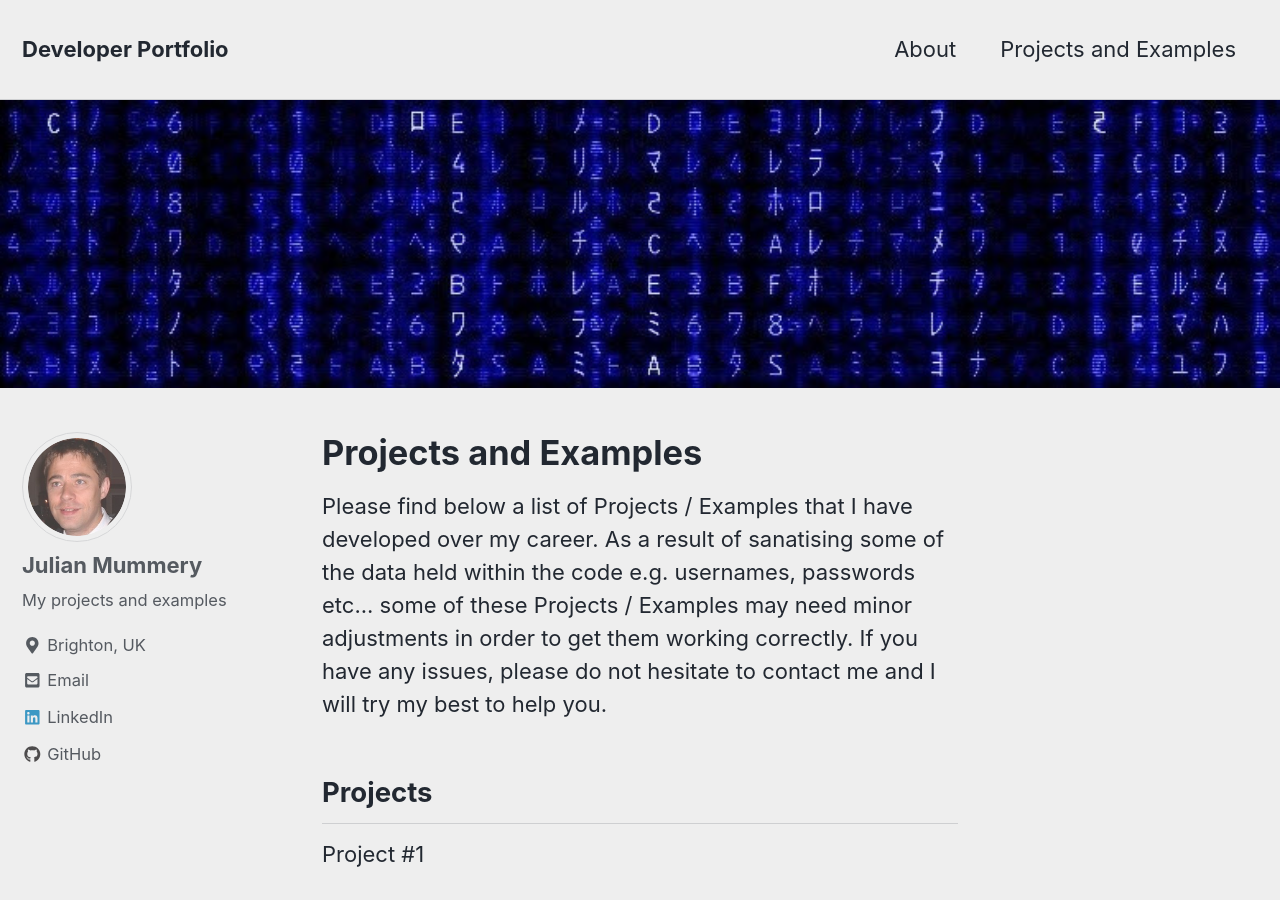
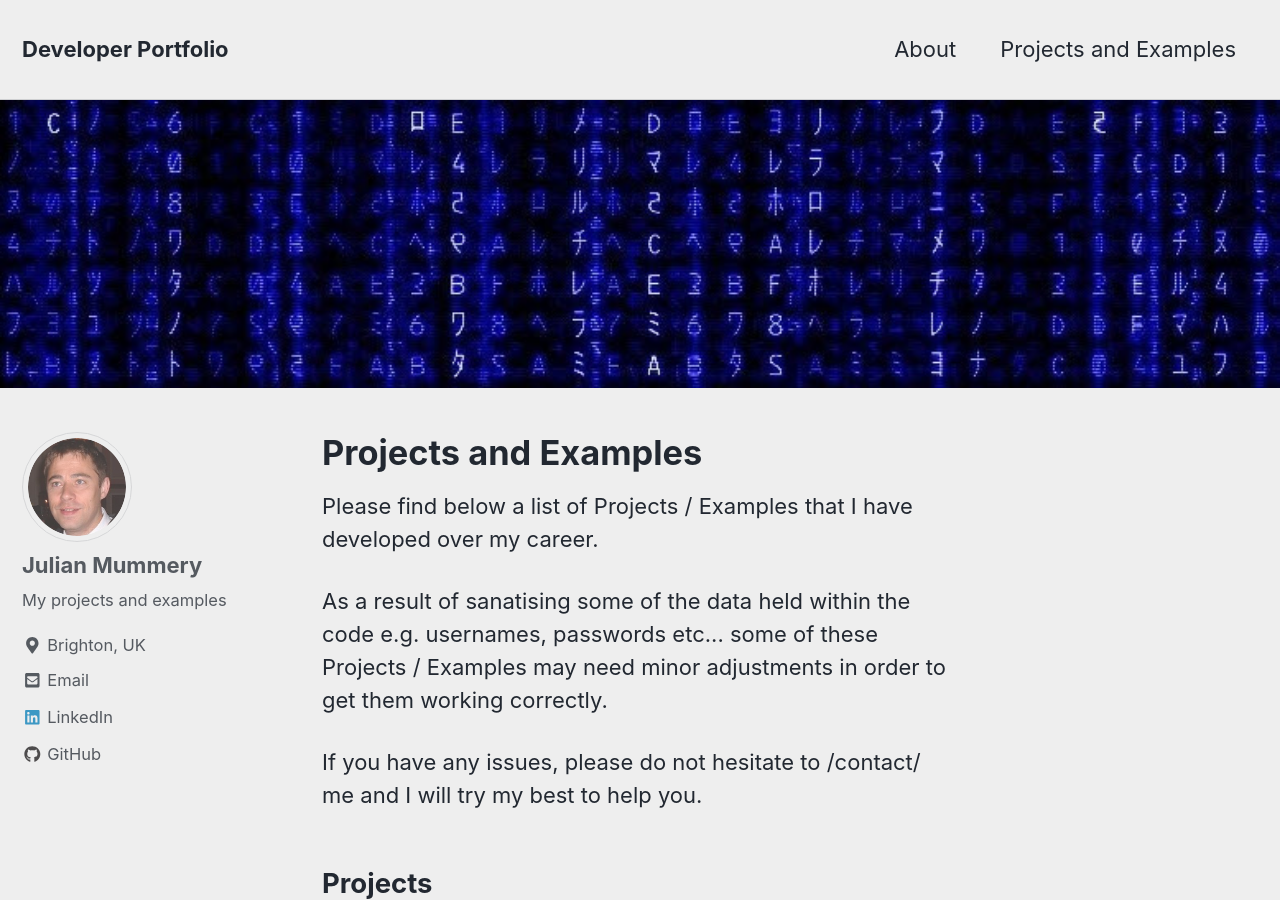
Before and after one commit to julianmummery/julianmummery.github.io, a Jekyll site: the page built from index.html, in a window 1280 px wide and 900 px high. Built offline with Jekyll 4.4.1, drawn with Linux system fonts in a browser that asks for light colours; nearby versions of some CDN libraries; the list of posts is cut into pages by our own code.

```diff
--- a/index.html
+++ b/index.html
@@ -6,12 +6,12 @@ header:
 ---
 <h1>Projects and Examples</h1>
 
-Please find below a list of Projects / Examples that I have developed over my career.
+<p>Please find below a list of Projects / Examples that I have developed over my career.</p>
 
-As a result of sanatising some of the data held within the code e.g. usernames, passwords etc...
-some of these Projects / Examples may need minor adjustments in order to get them working correctly.
+<p>As a result of sanatising some of the data held within the code e.g. usernames, passwords etc...
+some of these Projects / Examples may need minor adjustments in order to get them working correctly.</p>
 
-If you have any issues, please do not hesitate to contact me and I will try my best to help you.
+<p>If you have any issues, please do not hesitate to /contact/ me and I will try my best to help you.</p>
 
 <h2>Projects</h2>
 <p>Project #1</p>
```
